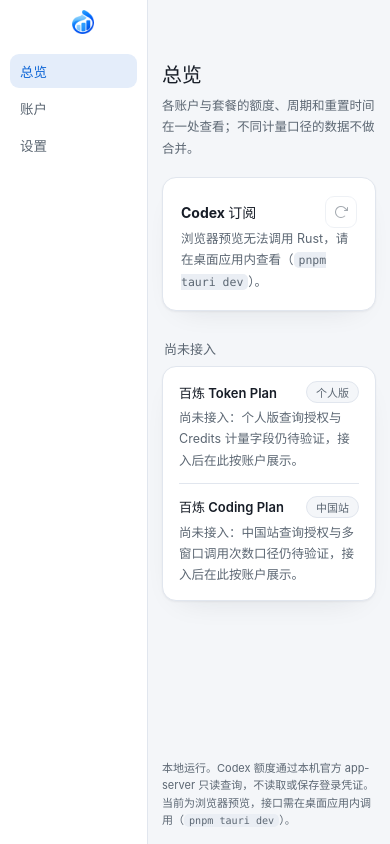
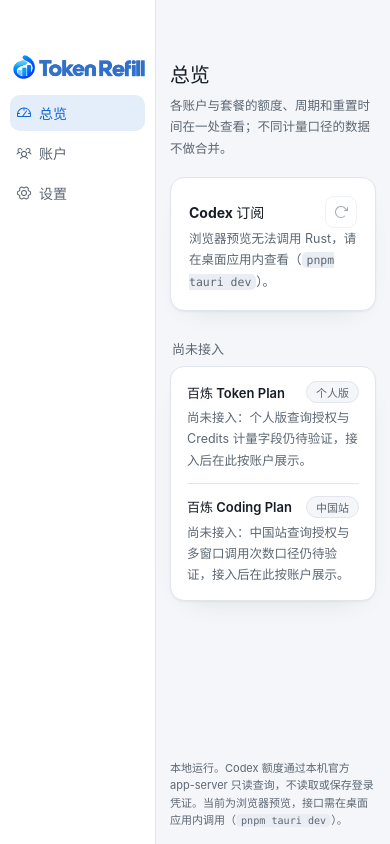
Before and after one commit to YunboChen/token-refill, a React (Vite) app: page / in a window 390 px wide. Built offline with nearby package versions, Linux system fonts and the light colour scheme.

Commit message:
feat: 侧栏改用字标图并为导航项添加图标

```diff
--- a/src/App.module.css
+++ b/src/App.module.css
@@ -15,7 +15,7 @@
 .titlebarSide {
   display: flex;
   align-items: center;
-  width: 200px;
+  width: 224px;
   flex-shrink: 0;
   border-right: 1px solid var(--border);
   background: var(--surface);
@@ -36,41 +36,34 @@
   display: flex;
   flex-shrink: 0;
   flex-direction: column;
-  width: 200px;
-  padding: 12px 14px 20px;
+  width: 224px;
+  padding: 14px 16px 20px;
   border-right: 1px solid var(--border);
   background: var(--surface);
 }
 
-/* 字标与红绿灯同行；左边距为窗口按钮留出净空。 */
-.brand {
-  display: flex;
-  align-items: center;
-  gap: 9px;
-  margin-left: 76px;
-  min-width: 0;
+/* 字标独立成行，位于红绿灯条下方；整组图标 + 文字使用同一张 lockup 图。 */
+/* 偏移 2px 让图中图标中心正对导航图标中心；
+   图中图标中心在 8.33% 处、文字起于 19.58% 处，导航侧据此配 6px + 18px + 9px。 */
+.wordmark {
+  display: block;
+  width: calc(100% - 2px);
+  max-width: 158px;
+  height: auto;
+  margin: 1px 0 24px 2px;
 }
 
-.mark {
-  flex-shrink: 0;
-  width: 22px;
-  height: 25px;
-  object-fit: contain;
-}
-
-.brandName {
-  font-size: 13.5px;
-  font-weight: 650;
-  letter-spacing: -0.01em;
-  white-space: nowrap;
-  overflow: hidden;
-  text-overflow: ellipsis;
+/* 深色下字标偏蓝、对比不足，整体提亮一档 */
+@media (prefers-color-scheme: dark) {
+  .wordmark {
+    filter: brightness(1.35) saturate(1.05);
+  }
 }
 
 /* 侧边导航：激活底色块用 Motion layoutId 在选项间滑动。 */
 .nav {
   display: grid;
-  gap: 3px;
+  gap: 4px;
 }
 
 .navItem {
@@ -81,18 +74,30 @@
   cursor: pointer;
 }
 
+/* 左内边距 6px：图标与字标图标的左缘对齐成一条竖线 */
 .navLabel {
   position: relative;
   z-index: 1;
-  display: block;
-  padding: 8px 12px;
-  border-radius: 9px;
+  display: flex;
+  align-items: center;
+  gap: 9px;
+  padding: 9px 12px 9px 6px;
+  border-radius: 10px;
   color: var(--muted);
-  font-size: 13.5px;
+  font-size: 15px;
   font-weight: 600;
   text-align: left;
   white-space: nowrap;
   transition: color 150ms ease-out;
+}
+
+.navIcon {
+  flex-shrink: 0;
+}
+
+.navText {
+  overflow: hidden;
+  text-overflow: ellipsis;
 }
 
 .navItem:hover .navLabel {
@@ -106,7 +111,7 @@
 .navPill {
   position: absolute;
   inset: 0;
-  border-radius: 9px;
+  border-radius: 10px;
   background: var(--accent-soft);
 }
 
@@ -662,26 +667,31 @@
   line-height: 1.6;
 }
 
-@media (max-width: 470px) {
+/* 窗口收窄时优先保内容区：侧栏降到 156px */
+@media (max-width: 560px) {
   .titlebarSide {
-    width: 148px;
+    width: 156px;
   }
 
   .sidebar {
-    width: 148px;
+    width: 156px;
     padding: 10px 10px 16px;
   }
 
-  .brand {
-    margin-left: 72px;
-  }
-
-  .brandName {
-    display: none;
+  .wordmark {
+    width: calc(100% - 3px);
+    margin: 1px 0 16px 3px;
   }
 
   .navLabel {
-    padding: 7px 10px;
+    gap: 7px;
+    padding: 8px 10px 8px 6px;
+    font-size: 14px;
+  }
+
+  .navIcon {
+    width: 16px;
+    height: 16px;
   }
 
   .main {
--- a/src/App.tsx
+++ b/src/App.tsx
@@ -1,7 +1,8 @@
 import { useState } from 'react';
 import { isTauri } from '@tauri-apps/api/core';
 import { AnimatePresence, m, useReducedMotion } from 'motion/react';
-import logoMark from './assets/logo.png';
+import { Gauge, GearSix, UsersThree, type Icon } from '@phosphor-icons/react';
+import logoWordmark from './assets/logo-text.png';
 import OverviewPanel from './panels/OverviewPanel';
 import AccountsPanel from './panels/AccountsPanel';
 import SettingsPanel from './panels/SettingsPanel';
@@ -9,10 +10,10 @@
 
 type PanelKey = 'overview' | 'accounts' | 'settings';
 
-const PANELS: { key: PanelKey; label: string }[] = [
-  { key: 'overview', label: '总览' },
-  { key: 'accounts', label: '账户' },
-  { key: 'settings', label: '设置' },
+const PANELS: { key: PanelKey; label: string; Icon: Icon }[] = [
+  { key: 'overview', label: '总览', Icon: Gauge },
+  { key: 'accounts', label: '账户', Icon: UsersThree },
+  { key: 'settings', label: '设置', Icon: GearSix },
 ];
 
 export default function App() {
@@ -22,26 +23,22 @@
 
   return (
     <div className={styles.app}>
-      {/* macOS Overlay 标题栏：字标与红绿灯同行，整条与应用同色、可拖拽。 */}
+      {/* macOS Overlay 标题栏：只承载红绿灯与拖拽区，字标图下移到侧栏首行。 */}
       <div className={styles.titlebar} aria-hidden="true">
-        <div className={styles.titlebarSide} data-tauri-drag-region>
-          <div className={styles.brand} data-tauri-drag-region>
-            <img
-              className={styles.mark}
-              src={logoMark}
-              alt=""
-              width={28}
-              height={32}
-              data-tauri-drag-region
-            />
-            <span className={styles.brandName} data-tauri-drag-region>Token Refill</span>
-          </div>
-        </div>
+        <div className={styles.titlebarSide} data-tauri-drag-region />
         <div className={styles.titlebarMain} data-tauri-drag-region />
       </div>
 
       <div className={styles.body}>
         <aside className={styles.sidebar}>
+          <img
+            className={styles.wordmark}
+            src={logoWordmark}
+            alt="Token Refill"
+            width={480}
+            height={87}
+          />
+
           <nav className={styles.nav} aria-label="管理窗口分区" role="tablist" aria-orientation="vertical">
             {PANELS.map((panel) => (
               <button
@@ -63,7 +60,10 @@
                     transition={{ type: 'spring', stiffness: 520, damping: 38 }}
                   />
                 ) : null}
-                <span className={styles.navLabel}>{panel.label}</span>
+                <span className={styles.navLabel}>
+                  <panel.Icon size={18} className={styles.navIcon} aria-hidden />
+                  <span className={styles.navText}>{panel.label}</span>
+                </span>
               </button>
             ))}
           </nav>
```
Also changed, not shown: src/assets/logo-text.png (added).
